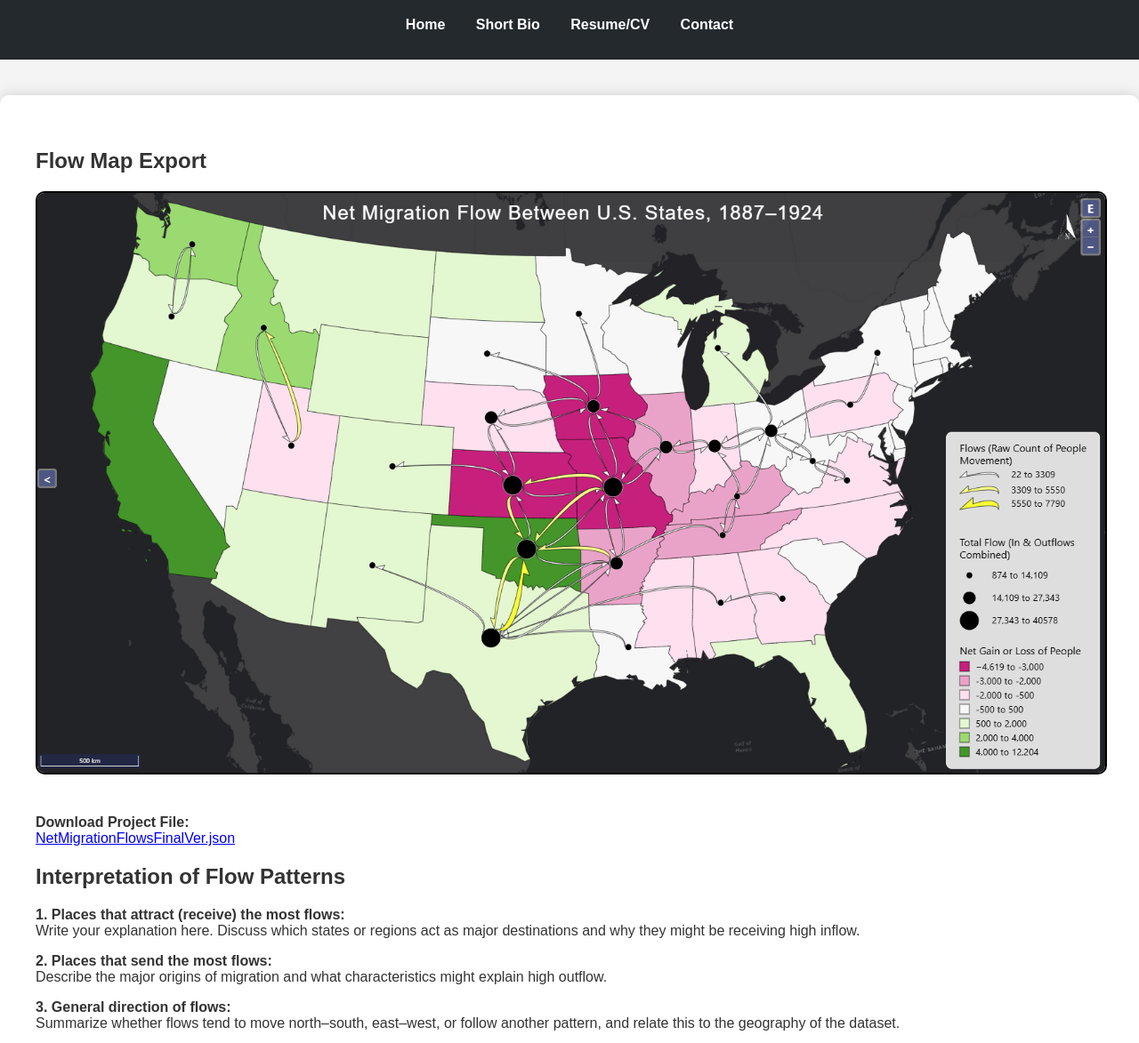
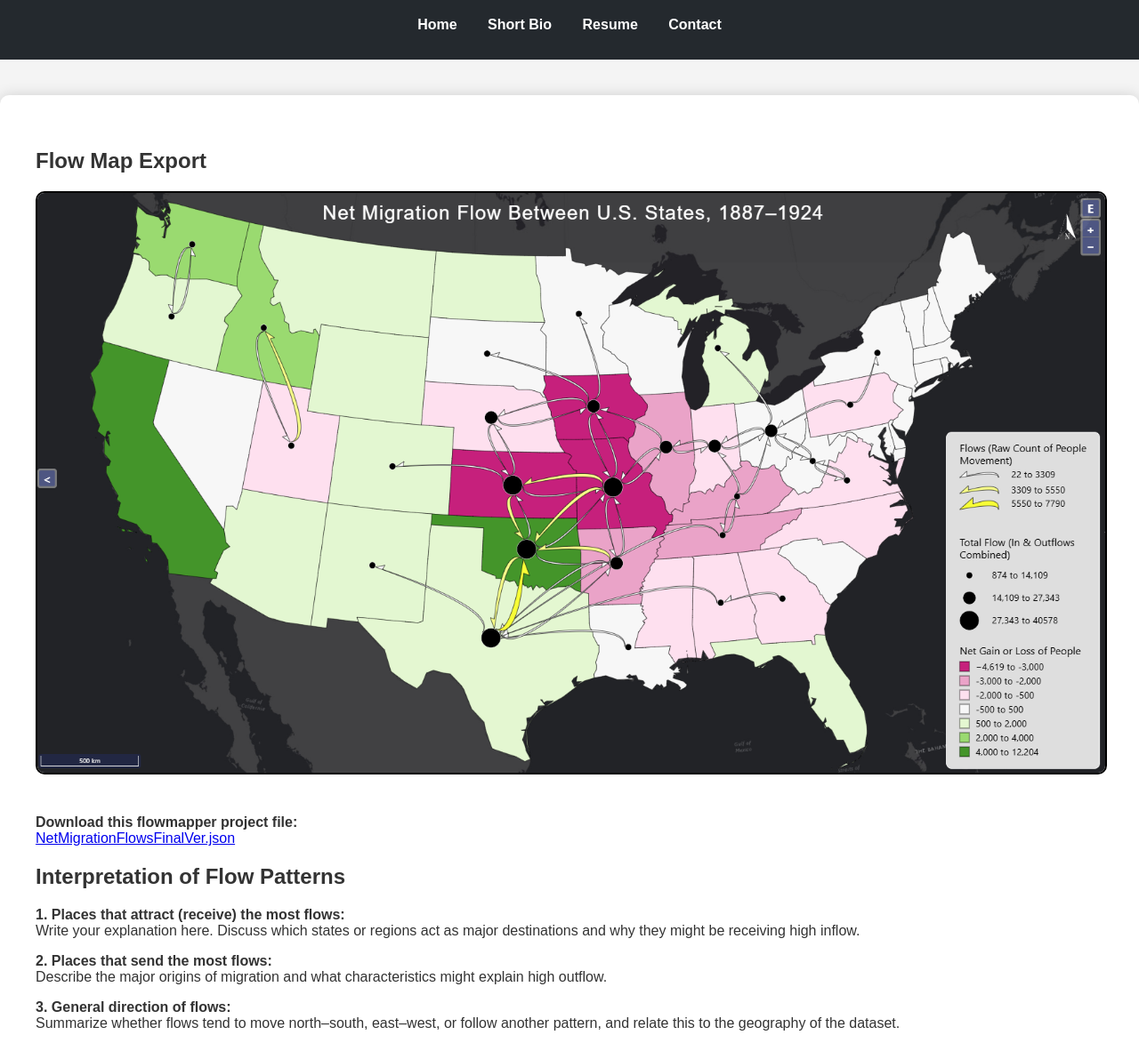
Before and after one commit to geog3540/ncbolte, a website: page assignment6.html in a window 1280 px wide. Shown: the part 91-1264 px from the top of the page at 89% size. Drawn offline with Linux system fonts and the light colour scheme.

Commit message:
Update assignment6.html

```diff
--- a/assignment6.html
+++ b/assignment6.html
@@ -32,7 +32,7 @@
     }
 
     .container {
-      max-width: 1400px;
+      max-width: 1200px;
       margin: 40px auto;
       background: white;
       padding: 40px;
@@ -64,7 +64,7 @@
   <nav>
     <a href="index.html">Home</a>
     <a href="shortbio.html">Short Bio</a>
-    <a href="NoahBolteResume.pdf" target="_blank">Resume/CV</a>
+    <a href="NoahBolteResume.pdf" target="_blank">Resume</a>
     <a href="mailto:noahcbol.2000@gmail.com">Contact</a>
   </nav>
 </header>
@@ -78,7 +78,7 @@
 
   <!-- JSON project file link -->
   <p>
-    <strong>Download Project File:</strong><br>
+    <strong>Download this flowmapper project file:</strong><br>
     <a href="NetMigrationFlowsFinalVer.json" download>NetMigrationFlowsFinalVer.json</a>
   </p>
 
```
